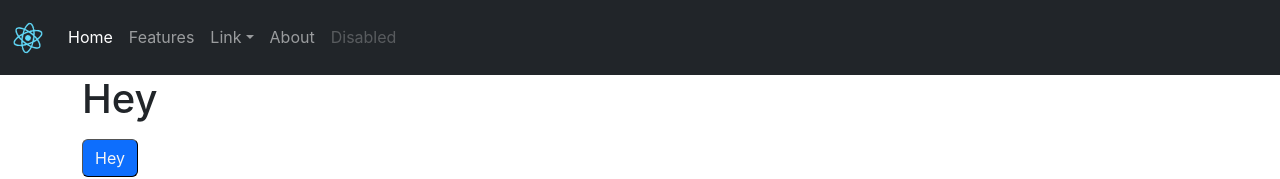
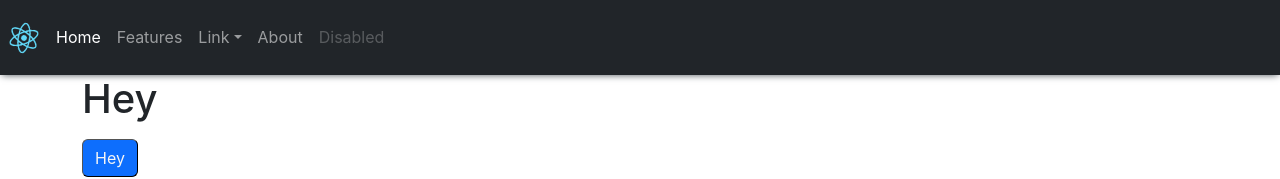
Before and after one commit to SiegfriedBz/react_tenzies--vercel, a React (Create React App) app: page / in a window 1280 px wide. Shown: the top 179 px of the page. Built offline with nearby package versions, Linux system fonts and the light colour scheme.

Commit message:
add shadow to navbar

```diff
--- /dev/null
+++ b/src/assets/styles/sheets/_navbar.scss
@@ -0,0 +1,3 @@
+.nav--wrapper {
+  box-shadow: 0px 2px 7px -2px #485056;
+}
--- a/src/assets/styles/sheets/index.scss
+++ b/src/assets/styles/sheets/index.scss
@@ -3,5 +3,6 @@
 @import "body";
 
 @import 'button';
+@import 'navbar';
 @import 'footer';
 @import 'logo';
--- a/src/components/Navbar.js
+++ b/src/components/Navbar.js
@@ -2,9 +2,9 @@ import logo from '../assets/images/logo192.png'
 
 const Navbar = () => {
     return (
-        <>
+        <div className="nav--wrapper">
             <nav className="navbar navbar-expand-lg navbar-dark bg-dark">
-                <div className="container-fluid">
+                <div className="container-fluid px-1">
                     <a className="navbar-brand" href="/">
                         <img src={logo} alt="logo" className="logo" />
                     </a>
@@ -16,7 +16,7 @@ const Navbar = () => {
                     <div className="collapse navbar-collapse" id="navbarNav">
                         <ul className="navbar-nav">
                             <li className="nav-item">
-                                <a className="nav-link active" aria-current="page" href="/">Home</a>
+                                <a className="nav-link ps-0 active" aria-current="page" href="/">Home</a>
                             </li>
                             <li className="nav-item">
                                 <a className="nav-link" href="#">Features</a>
@@ -42,7 +42,7 @@ const Navbar = () => {
                     </div>
                 </div>
             </nav>
-        </>
+        </div>
     )
 }
 
```
